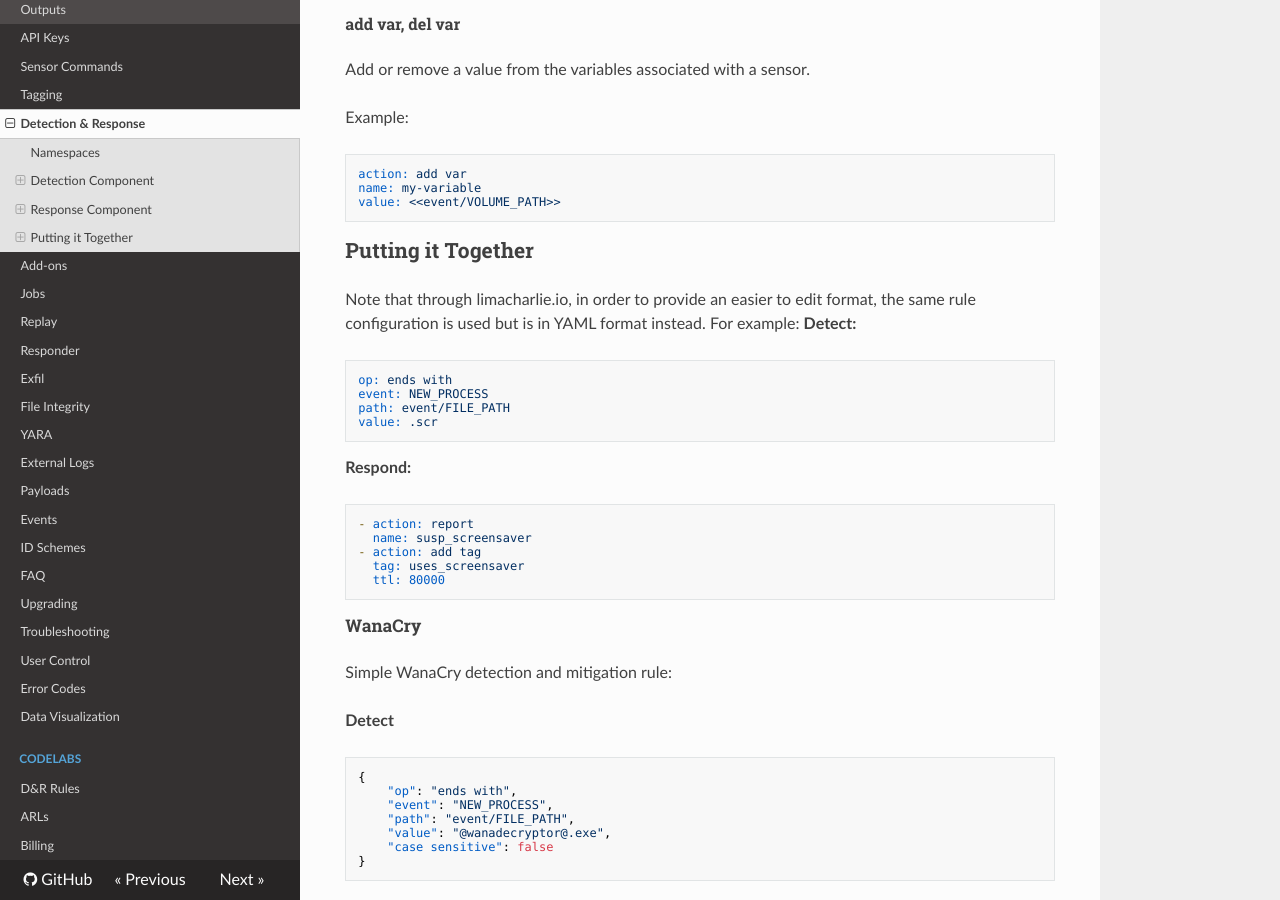
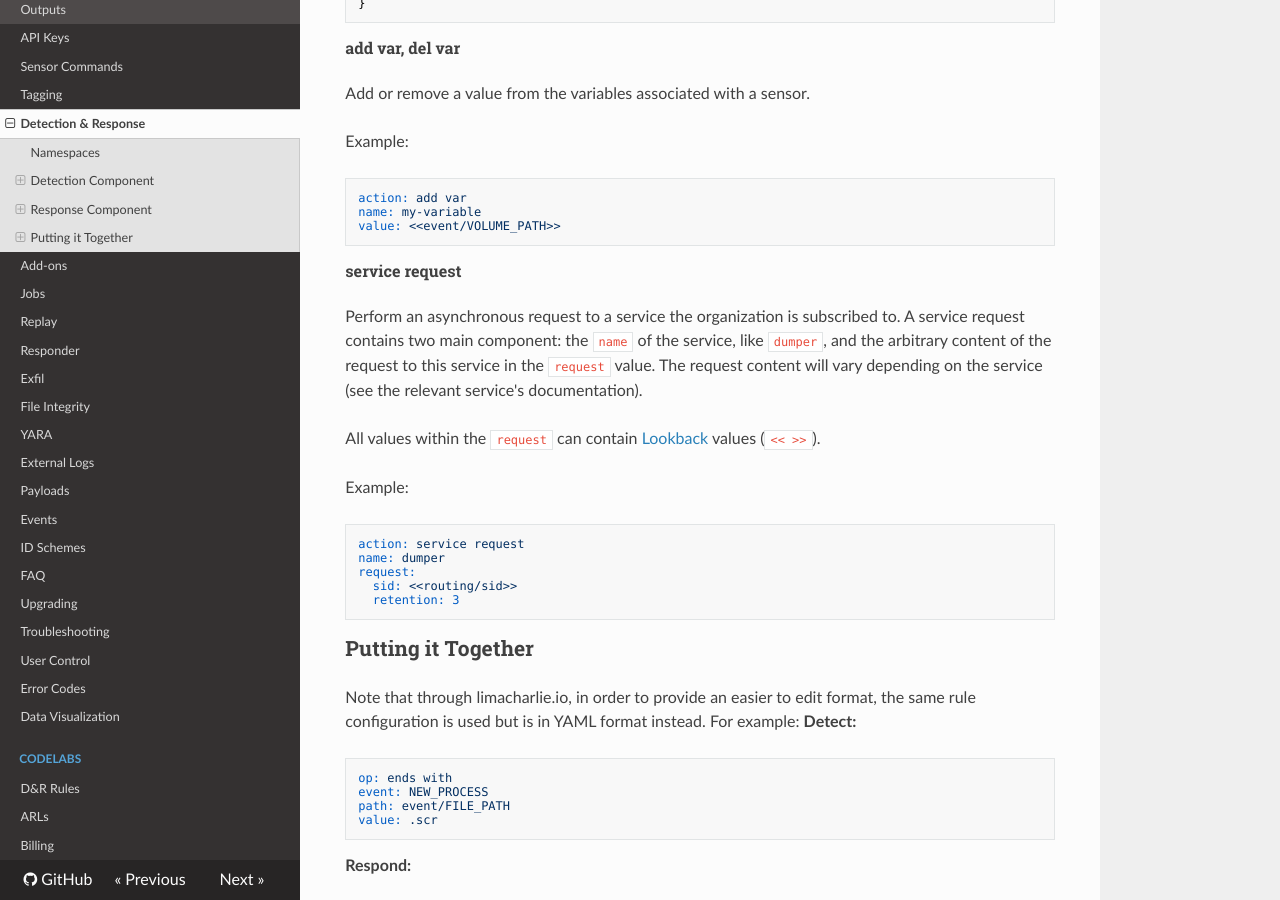
Before and after one commit to refractionPOINT/lce_doc, an MkDocs documentation site: the page built from docs/dr.md, in a window 1280 px wide and 900 px high, scrolled down 18575 px. Built offline with MkDocs 1.6.1, drawn with Linux system fonts in a browser that asks for light colours; nearby versions of some CDN libraries; old or Windows-style settings are respelled for this version of MkDocs.

Commit message:
Add blurb about service request.

````diff
--- a/docs/dr.md
+++ b/docs/dr.md
@@ -754,6 +754,23 @@ name: my-variable
 value: <<event/VOLUME_PATH>>
 ```
 
+#### service request
+Perform an asynchronous request to a service the organization is subscribed to. A service
+request contains two main component: the `name` of the service, like `dumper`, and the arbitrary
+content of the request to this service in the `request` value. The request content
+will vary depending on the service (see the relevant service's documentation).
+
+All values within the `request` can contain [Lookback](#lookback) values (`<< >>`).
+
+Example:
+```yaml
+action: service request
+name: dumper
+request:
+  sid: <<routing/sid>>
+  retention: 3
+```
+
 ## Putting it Together
 
 Note that through limacharlie.io, in order to provide an easier to edit format, the same rule configuration
````
